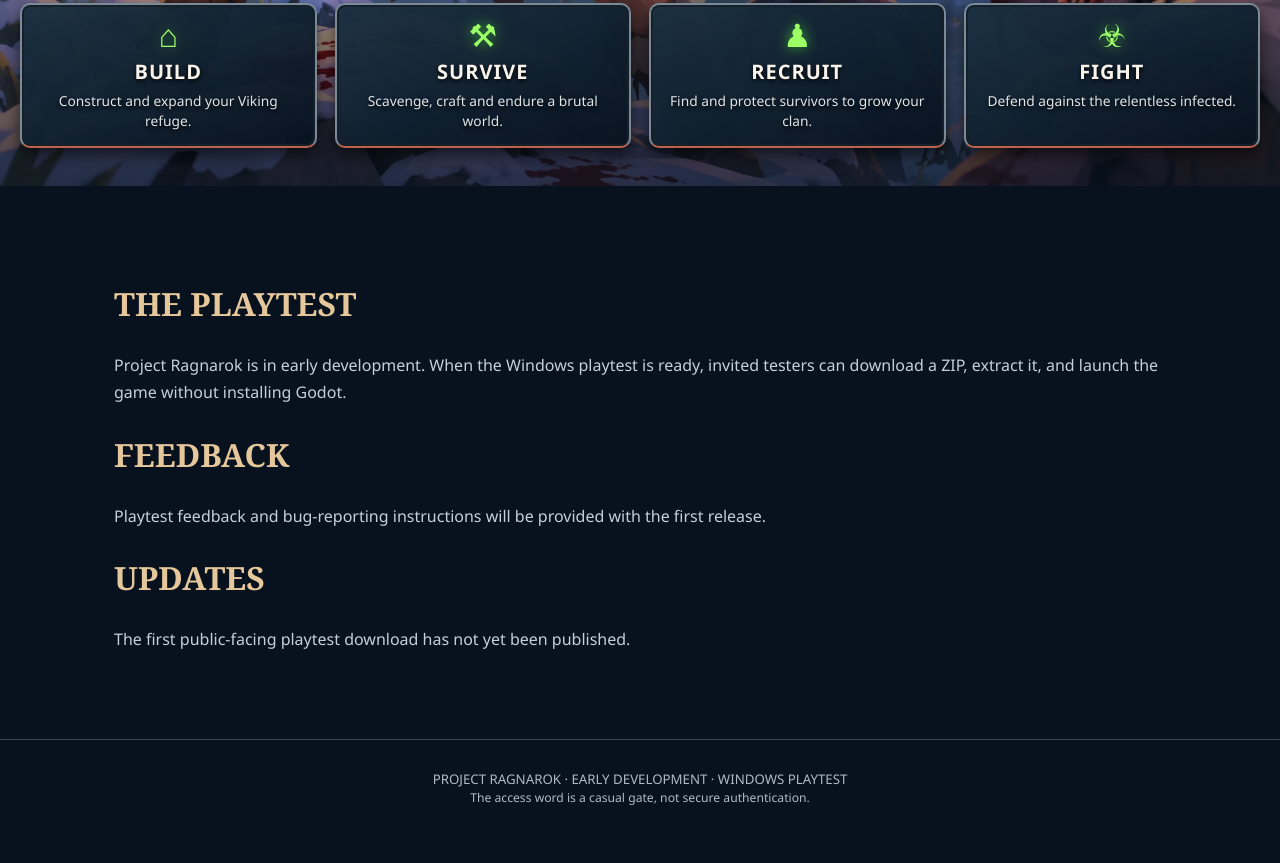
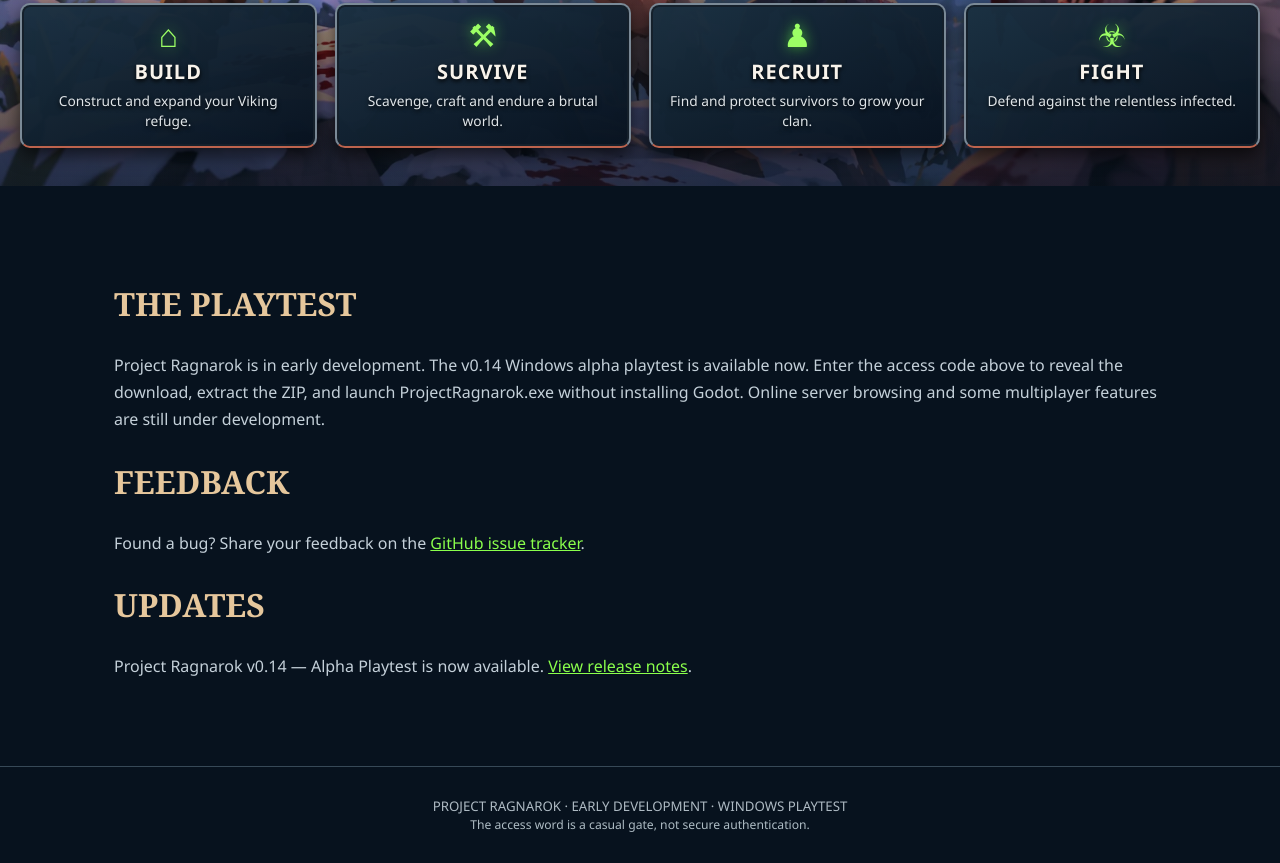
Before and after one commit to Tolgrath/ProjectRagnarok, a plain HTML site: page index.html in a window 1280 px wide. Shown: the part 635-1498 px from the top of the page. Before the commit the page ends 1471 px from the top, so only its background shows below. Drawn offline with Linux system fonts and the light colour scheme.

Commit message:
Enable v0.14 alpha playtest download and update release information

```diff
--- a/index.html
+++ b/index.html
@@ -8,7 +8,7 @@
 @media(max-width:1080px){.brand{min-width:0}.nav{gap:12px}.nav a{font-size:.88rem}.alpha{font-size:.8rem}.hero{min-height:800px}}@media(max-width:750px){.site-header{height:auto;min-height:65px;flex-wrap:wrap;padding:12px 18px}.nav{order:3;width:100%;justify-content:space-around}.nav a{padding:8px 0;font-size:.8rem}.brand-name{font-size:1.1rem}.brand-mark{font-size:2rem}.alpha{font-size:.65rem;padding:8px}.hero{min-height:900px;padding-top:120px;background-position:40% center}.features{grid-template-columns:repeat(2,minmax(0,1fr));gap:10px}.feature{min-height:130px}.title{font-size:clamp(3rem,12vw,5.5rem)}}@media(max-width:420px){.nav a{font-size:.72rem}.hero{padding:90px 12px 25px}.form{flex-direction:column}.features{gap:8px}.feature{padding:10px 7px}.feature h3{font-size:1rem}.feature p{font-size:.75rem}}
 </style></head><body>
 <header class="site-header"><a class="brand" href="#home" aria-label="Project Ragnarok home"><span class="brand-mark">ᛟ</span><span class="brand-name"><small>PROJECT</small>RAGNAROK</span></a><nav class="nav" aria-label="Main navigation"><a class="active" href="#home">⌂ Home</a><a href="#game">🎮 Game</a><a href="#guide">▣ Guide</a><a href="#feedback">♟ Feedback</a><a href="#updates">✦ Updates</a></nav><span class="alpha">CLOSED ALPHA</span></header>
-<main><section class="hero" id="home"><div class="hero-main"><div class="emblem">ᛟ</div><div class="kicker">PROJECT</div><h1 class="title">RAGNAROK</h1><div class="subtitle">BUILD YOUR REFUGE. GATHER YOUR PEOPLE. SURVIVE THE INFECTED.</div><div class="gate" id="gate"><h2>♙ CLOSED ALPHA ACCESS</h2><form class="form" id="form"><input id="code" type="password" placeholder="Enter Access Code..." autocomplete="off" aria-label="Access code" required><button type="submit">UNLOCK</button></form><div class="error" id="error" role="status" aria-live="polite"></div></div><div class="gate hidden" id="unlocked"><h2>THE GATES ARE OPEN</h2><p>Welcome, shield-bearer. The Windows playtest is being prepared.</p><span class="action disabled" aria-disabled="true">DOWNLOAD COMING SOON</span><p class="fine">The download will be enabled after the approved release.</p><button type="button" class="secondary" id="lock">LOCK AGAIN</button></div></div>
+<main><section class="hero" id="home"><div class="hero-main"><div class="emblem">ᛟ</div><div class="kicker">PROJECT</div><h1 class="title">RAGNAROK</h1><div class="subtitle">BUILD YOUR REFUGE. GATHER YOUR PEOPLE. SURVIVE THE INFECTED.</div><div class="gate" id="gate"><h2>♙ CLOSED ALPHA ACCESS</h2><form class="form" id="form"><input id="code" type="password" placeholder="Enter Access Code..." autocomplete="off" aria-label="Access code" required><button type="submit">UNLOCK</button></form><div class="error" id="error" role="status" aria-live="polite"></div></div><div class="gate hidden" id="unlocked"><h2>THE GATES ARE OPEN</h2><p>Welcome, shield-bearer. Project Ragnarok v0.14 is ready for your Windows playtest.</p><a class="action" href="https://github.com/Tolgrath/ProjectRagnarok/releases/download/v0.14-playtest/ProjectRagnarok-v0.14-Windows-Playtest.zip" download>DOWNLOAD v0.14 FOR WINDOWS</a><p class="fine">Alpha playtest · Extract the ZIP and run ProjectRagnarok.exe. Multiplayer features are still being developed.</p><button type="button" class="secondary" id="lock">LOCK AGAIN</button></div></div>
 <div class="features" id="game"><article class="feature"><div class="symbol">⌂</div><h3>BUILD</h3><p>Construct and expand your Viking refuge.</p></article><article class="feature"><div class="symbol">⚒</div><h3>SURVIVE</h3><p>Scavenge, craft and endure a brutal world.</p></article><article class="feature"><div class="symbol">♟</div><h3>RECRUIT</h3><p>Find and protect survivors to grow your clan.</p></article><article class="feature"><div class="symbol">☣</div><h3>FIGHT</h3><p>Defend against the relentless infected.</p></article></div></section>
-<section class="section" id="guide"><h2>THE PLAYTEST</h2><p>Project Ragnarok is in early development. When the Windows playtest is ready, invited testers can download a ZIP, extract it, and launch the game without installing Godot.</p><h2 id="feedback">FEEDBACK</h2><p>Playtest feedback and bug-reporting instructions will be provided with the first release.</p><h2 id="updates">UPDATES</h2><p>The first public-facing playtest download has not yet been published.</p></section></main><footer class="footer">PROJECT RAGNAROK · EARLY DEVELOPMENT · WINDOWS PLAYTEST<br><span class="fine">The access word is a casual gate, not secure authentication.</span></footer>
+<section class="section" id="guide"><h2>THE PLAYTEST</h2><p>Project Ragnarok is in early development. The v0.14 Windows alpha playtest is available now. Enter the access code above to reveal the download, extract the ZIP, and launch ProjectRagnarok.exe without installing Godot. Online server browsing and some multiplayer features are still under development.</p><h2 id="feedback">FEEDBACK</h2><p>Found a bug? Share your feedback on the <a href="https://github.com/Tolgrath/ProjectRagnarok/issues" target="_blank" rel="noopener noreferrer" style="color:#8aff4c;text-decoration:underline">GitHub issue tracker</a>.</p><h2 id="updates">UPDATES</h2><p>Project Ragnarok v0.14 — Alpha Playtest is now available. <a href="https://github.com/Tolgrath/ProjectRagnarok/releases/tag/v0.14-playtest" target="_blank" rel="noopener noreferrer" style="color:#8aff4c;text-decoration:underline">View release notes</a>.</p></section></main><footer class="footer">PROJECT RAGNAROK · EARLY DEVELOPMENT · WINDOWS PLAYTEST<br><span class="fine">The access word is a casual gate, not secure authentication.</span></footer>
 <script>const form=document.getElementById('form'),gate=document.getElementById('gate'),unlocked=document.getElementById('unlocked'),code=document.getElementById('code'),error=document.getElementById('error');form.addEventListener('submit',e=>{e.preventDefault();if(code.value.trim().toLowerCase()==='awesome'){gate.classList.add('hidden');unlocked.classList.remove('hidden');error.textContent='';code.value=''}else error.textContent='The runes do not recognize that word.'});document.getElementById('lock').addEventListener('click',()=>{unlocked.classList.add('hidden');gate.classList.remove('hidden');code.focus()});</script></body></html>
```
